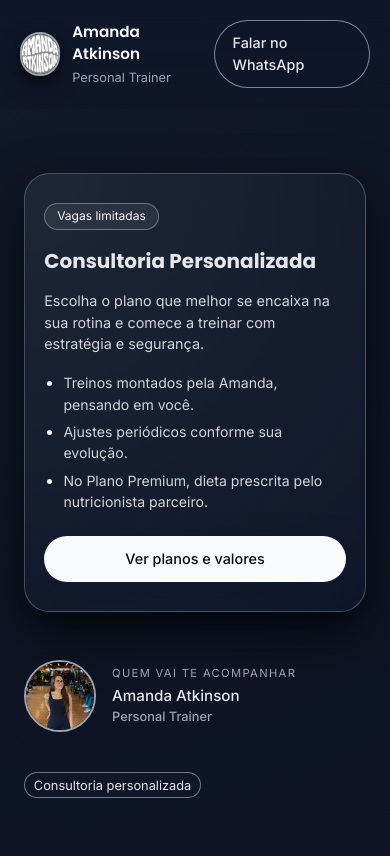
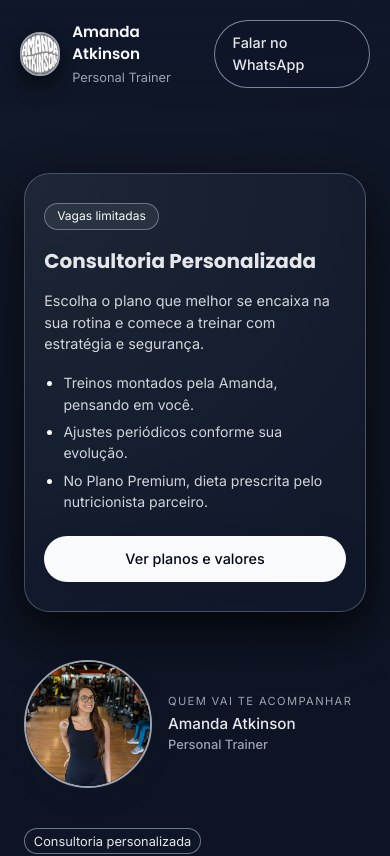
Before and after one commit to annamayatk/landing-page-amanda, a React (Vite) app: page / in a window 390 px wide. Shown: the top 856 px of the page. Built offline with nearby package versions, Linux system fonts and the light colour scheme.

Commit message:
Ajuste tamanho foto amanda

```diff
--- a/src/App.css
+++ b/src/App.css
@@ -142,8 +142,8 @@ h6,
 }
 
 .amanda-photo-wrapper {
-  width: 72px;
-  height: 72px;
+  width: 160px;
+  height: 160px;
   border-radius: 999px;
   border: 2px solid var(--color-logo-gray);
   background: var(--color-surface);
@@ -707,6 +707,11 @@ h6,
     padding-inline: 1.25rem;
   }
 
+  .amanda-photo-wrapper {
+    width: 128px;
+    height: 128px;
+  }
+
   .hero {
     padding-inline: 1.5rem;
   }
```
